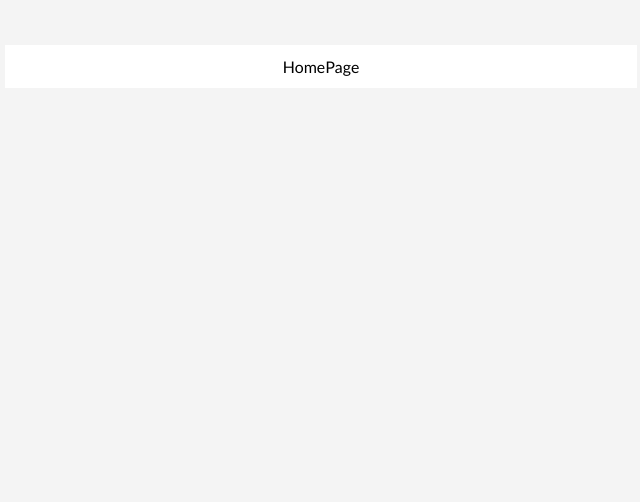
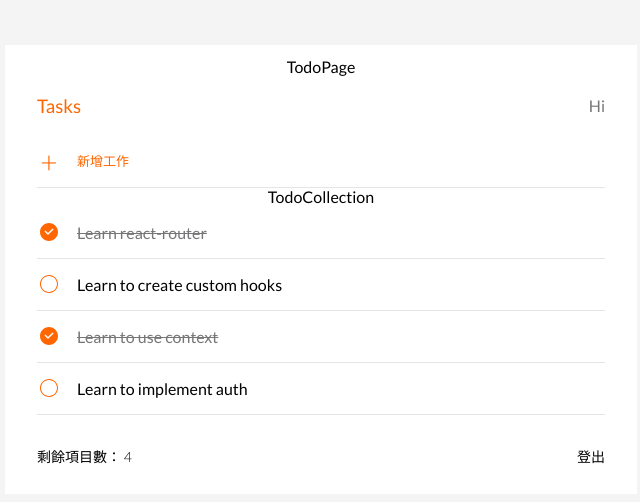
Before and after one commit to s339428326/AlphaCamp-TodoList-React, a React (Create React App) app: page / in a window 1280 px wide. Shown: the top 502 px of the page, without its empty margins (319-959 px from the left). Built offline with nearby package versions, Linux system fonts and the light colour scheme.

Commit message:
feat:test commit

```diff
--- a/src/App.jsx
+++ b/src/App.jsx
@@ -5,9 +5,10 @@ import { TodoPage, LoginPage, SignUpPage, HomePage } from './pages';
 function App() {
   return (
     <div className="app">
+      <TodoPage />
       <BrowserRouter>
         <Routes>
-          <Route path="*" element={<HomePage />} />
+          {/* <Route path="*" element={<HomePage />} /> */}
           <Route path="signup" element={<SignUpPage />} />
           <Route path="login" element={<LoginPage />} />
           <Route path="todo" element={<TodoPage />} />
```
Also changed, not shown: 1 other file (tests, documents, lock files or other folders).
